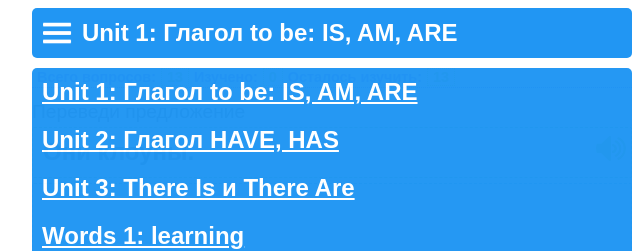
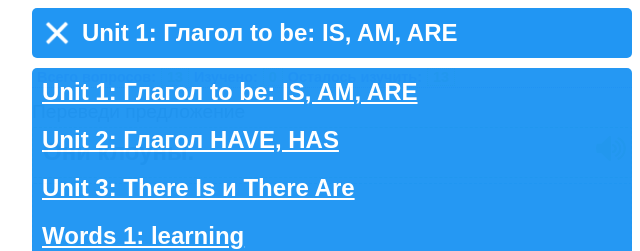
Before and after one commit to Maks-T/eng-puzzle-for-kids, a plain HTML site: page index.html in a window 1280 px wide. Both pictures are taken after a click on the element 365 px from the left and 33 px from the top of the page. Shown: the top 251 px of the page, 308-948 px from the left. Drawn offline with Linux system fonts and the light colour scheme.

Commit message:
add menu close

```diff
--- a/script.js
+++ b/script.js
@@ -214,6 +214,7 @@ class AppHTML {
 
   showMenuBody = () => {
     this.elemMenuBody.classList.toggle("hide");
+    this.elemMenuBtn.classList.toggle("menu__opened");
   };
 
   playAudioEn = () => {
--- a/styles.css
+++ b/styles.css
@@ -73,6 +73,11 @@ html {
   height: 30px;
 
   background: url("./assets/icons/menu.png") no-repeat center;
+  background-size: contain;
+}
+
+.menu__opened {
+  background: url("./assets/icons/menu-close.png") no-repeat center;
   background-size: contain;
 }
 
--- a/worlds1-trainer.json
+++ b/worlds1-trainer.json
@@ -21,7 +21,7 @@
     },
     {
       "ru": "виноград",
-      "en": " g r a p e s",
+      "en": "g r a p e s",
       "addWord": "k l p",
       "audioEnUrl": "audios/words/grapes.mp3"
     },
```
Also changed, not shown: assets/icons/menu-close.png (added).
